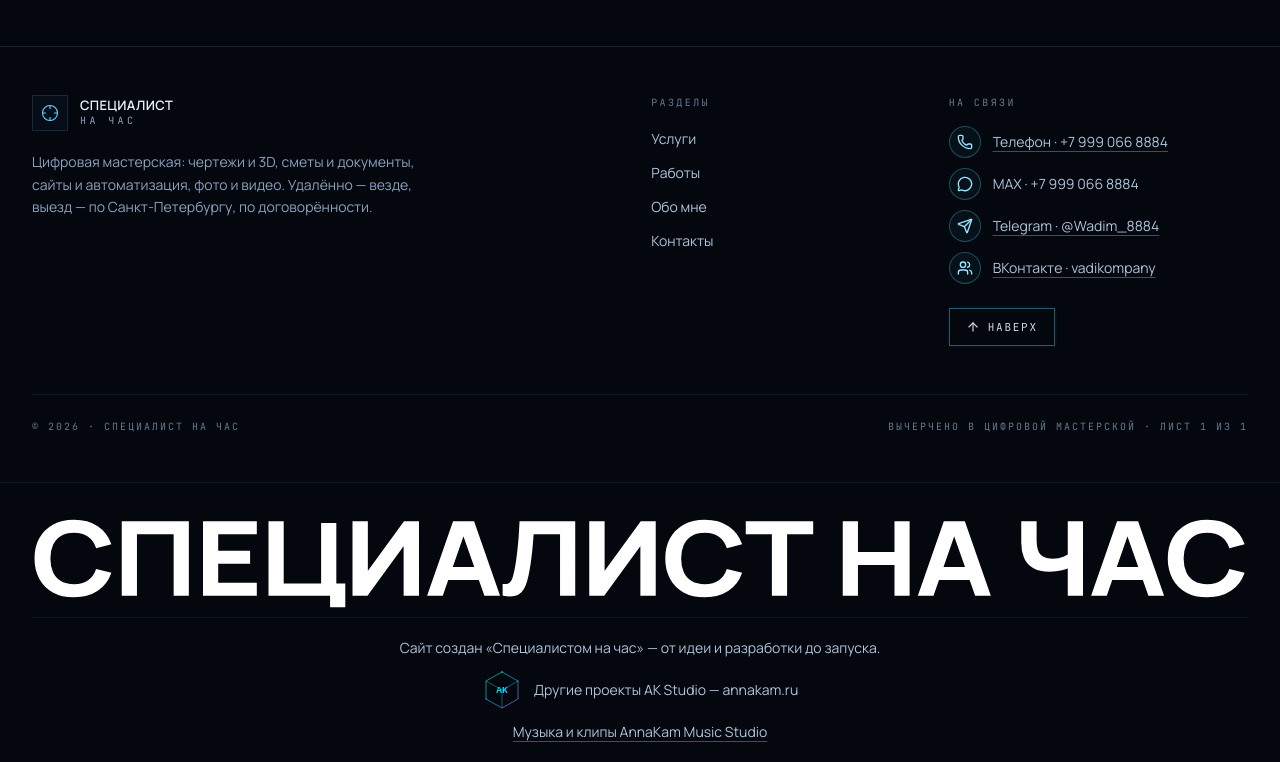
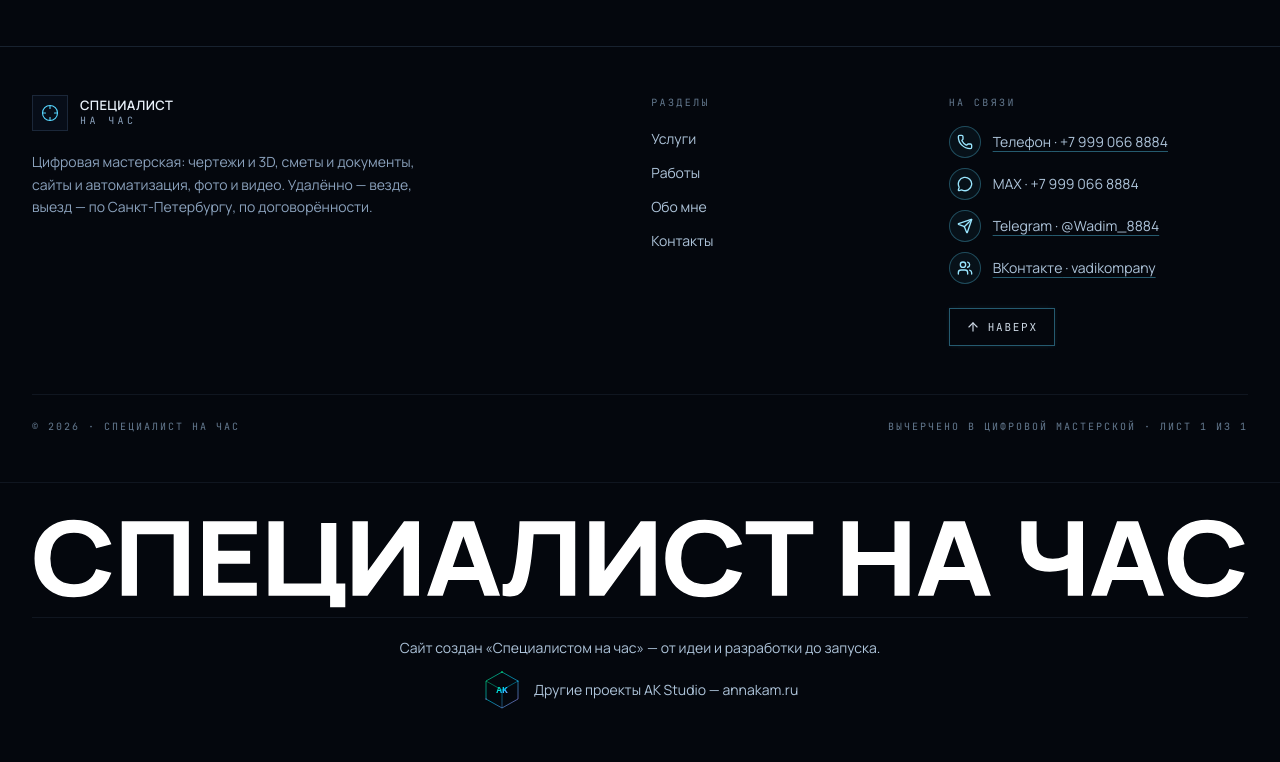
Before and after one commit to WaDIM0041/specialist-na-chas, a React (Vite) app: page / in a window 1280 px wide. Shown: the part 6676-7438 px from the top of the page. After the commit the page ends 7406 px from the top, so only its background shows below. Built offline with nearby package versions, Linux system fonts and the light colour scheme; a web font is replaced by a local one.

Commit message:
Remove music link from footer

```diff
--- a/src/components/Footer.tsx
+++ b/src/components/Footer.tsx
@@ -108,7 +108,6 @@ export default function Footer() {
             </svg>
             <span>Другие проекты AK Studio — annakam.ru</span>
           </a>
-          <a href="https://wadim0041.github.io/annakam-music-site/" target="_blank" rel="noopener noreferrer" className="text-fog-300 underline decoration-accent-400/40 underline-offset-4 hover:text-accent-300 focus-visible:outline focus-visible:outline-2 focus-visible:outline-accent-400">Музыка и клипы AnnaKam Music Studio</a>
         </div>
       </div>
     </footer>
```
